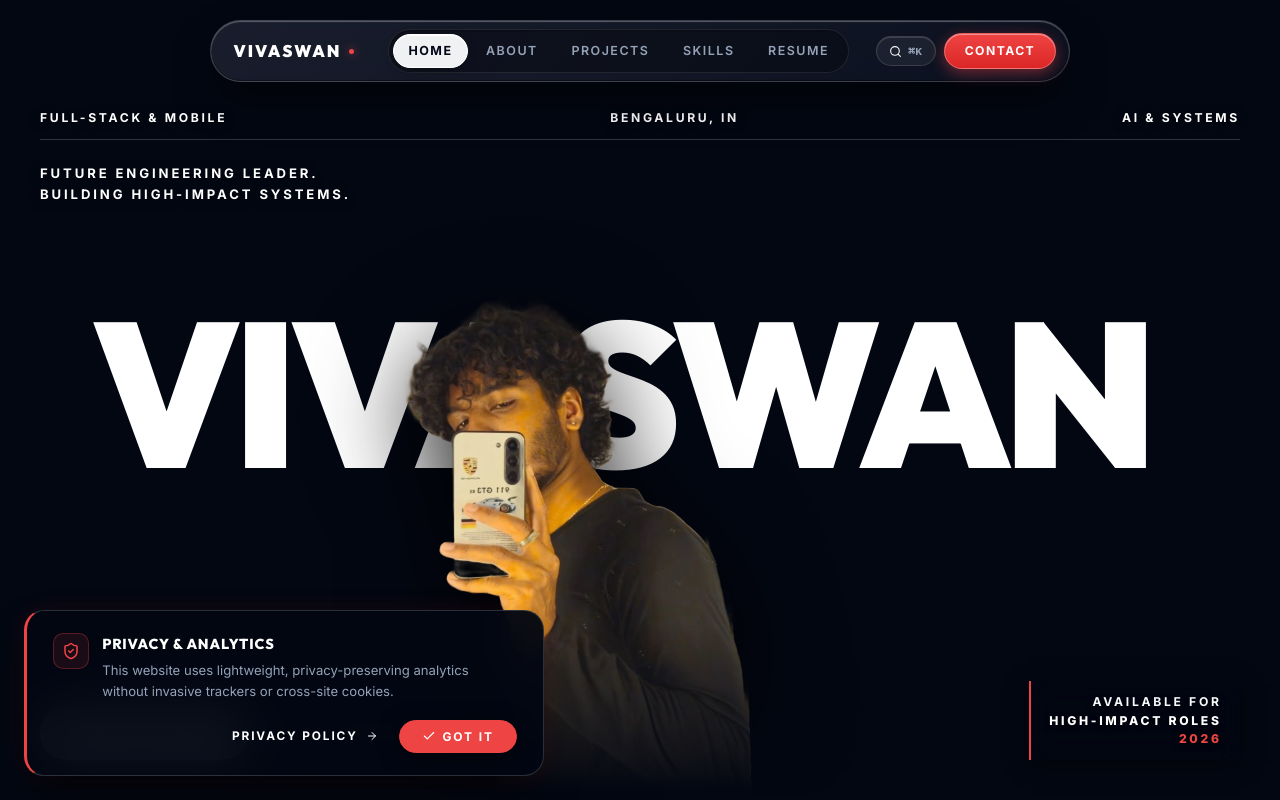
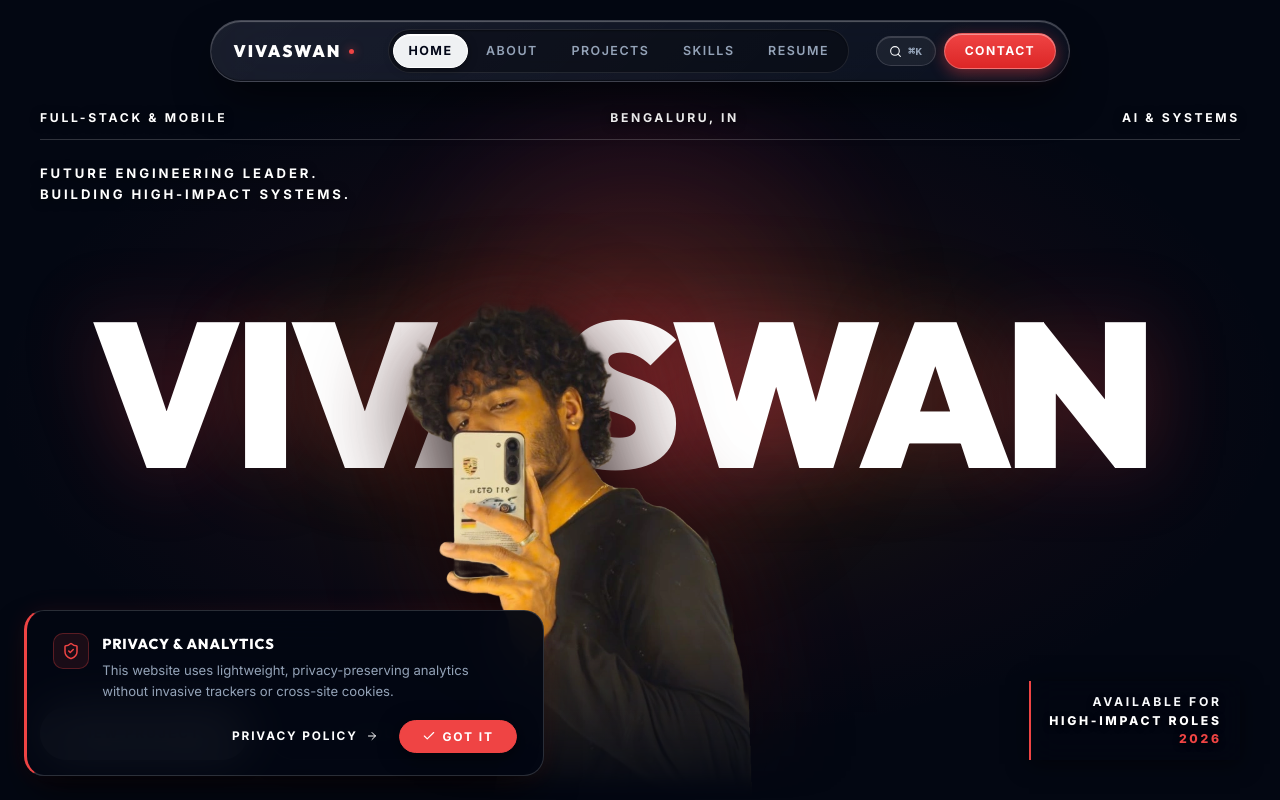
Before and after one commit to vivaswanshetty/Portfolio-Website, a React (Vite) app: page / in a window 1280 px wide. Shown: the top 800 px of the page. Built offline with nearby package versions, Linux system fonts and the light colour scheme.

Commit message:
feat(hero): add subtle atmospheric studio backlight and rim-light glow to hero cutout

```diff
--- a/src/components/Hero.jsx
+++ b/src/components/Hero.jsx
@@ -23,6 +23,9 @@ const Hero = () => {
             ref={containerRef}
             className="editorial-hero-section"
         >
+            {/* Layer 1: Studio Atmospheric Backlight */}
+            <div className="editorial-hero-backlight-layer" />
+
             {/* Layer 2: Massive Ultra-Bold Display Typography Morphed Directly Into 3D Depth */}
             <motion.div
                 className="editorial-hero-typography-layer"
--- a/src/index.css
+++ b/src/index.css
@@ -915,6 +915,76 @@ p {
   z-index: 5;
 }
 
+/* Layer 1: Studio Atmospheric Backlight */
+.editorial-hero-backlight-layer {
+  position: absolute;
+  top: 0;
+  left: 0;
+  right: 0;
+  bottom: 0;
+  width: 100%;
+  height: 100%;
+  z-index: 1;
+  pointer-events: none;
+  overflow: hidden;
+  background: radial-gradient(
+    ellipse 70% 60% at 50% 50%,
+    rgba(239, 68, 68, 0.16) 0%,
+    rgba(245, 158, 11, 0.07) 28%,
+    rgba(239, 68, 68, 0.03) 52%,
+    transparent 72%
+  );
+}
+
+.editorial-hero-backlight-layer::before {
+  content: '';
+  position: absolute;
+  top: 42%;
+  left: 50%;
+  transform: translate(-50%, -50%);
+  width: min(520px, 85vw);
+  height: min(520px, 85vw);
+  background: radial-gradient(
+    circle at center,
+    rgba(239, 68, 68, 0.28) 0%,
+    rgba(244, 63, 94, 0.12) 38%,
+    transparent 70%
+  );
+  filter: blur(55px);
+  border-radius: 50%;
+  pointer-events: none;
+  animation: studioGlowPulse 8s ease-in-out infinite alternate;
+}
+
+.editorial-hero-backlight-layer::after {
+  content: '';
+  position: absolute;
+  top: 48%;
+  left: 50%;
+  transform: translate(-50%, -50%);
+  width: min(980px, 92vw);
+  height: 200px;
+  background: radial-gradient(
+    ellipse 65% 100% at 50% 50%,
+    rgba(239, 68, 68, 0.10) 0%,
+    rgba(245, 158, 11, 0.04) 45%,
+    transparent 75%
+  );
+  filter: blur(45px);
+  pointer-events: none;
+}
+
+@keyframes studioGlowPulse {
+  0% {
+    transform: translate(-50%, -50%) scale(0.95);
+    opacity: 0.75;
+  }
+  100% {
+    transform: translate(-50%, -50%) scale(1.08);
+    opacity: 1;
+  }
+}
+
 /* Layer 2: Massive Ultra-Bold Display Wordmark Morphed Between Photo and Subject */
 .editorial-hero-typography-layer {
   position: absolute;
@@ -941,6 +1011,7 @@ p {
   letter-spacing: -0.04em;
   line-height: 0.8;
   color: #ffffff;
+  text-shadow: 0 0 80px rgba(239, 68, 68, 0.25);
   text-align: center;
   white-space: nowrap;
   user-select: none;
@@ -974,7 +1045,8 @@ p {
   object-fit: contain;
   object-position: center bottom;
   display: block;
-  filter: drop-shadow(0 25px 50px rgba(0, 0, 0, 0.85));
+  filter: drop-shadow(0 25px 50px rgba(0, 0, 0, 0.85))
+          drop-shadow(0 0 40px rgba(239, 68, 68, 0.18));
 }
 
 /* Layer 10: Content Overlay Wrapper */
@@ -1677,6 +1749,18 @@ p {
     align-items: flex-end !important;
   }
 
+  .editorial-hero-backlight-layer::before {
+    top: 38% !important;
+    width: 280px !important;
+    height: 280px !important;
+    filter: blur(40px) !important;
+  }
+
+  .editorial-hero-backlight-layer::after {
+    top: 42% !important;
+    height: 120px !important;
+  }
+
   .editorial-display-wordmark {
     font-size: clamp(3rem, 15vw, 4.8rem) !important;
     letter-spacing: -0.03em !important;
```
